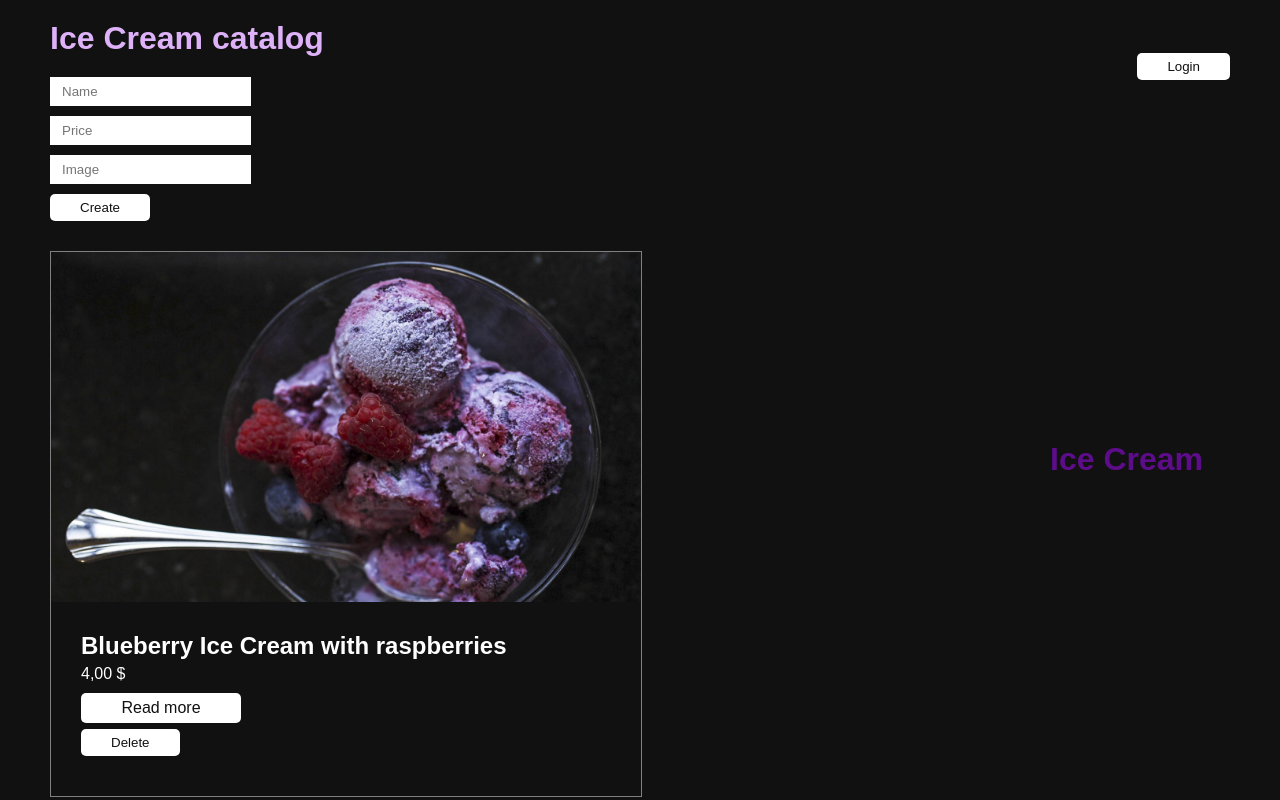
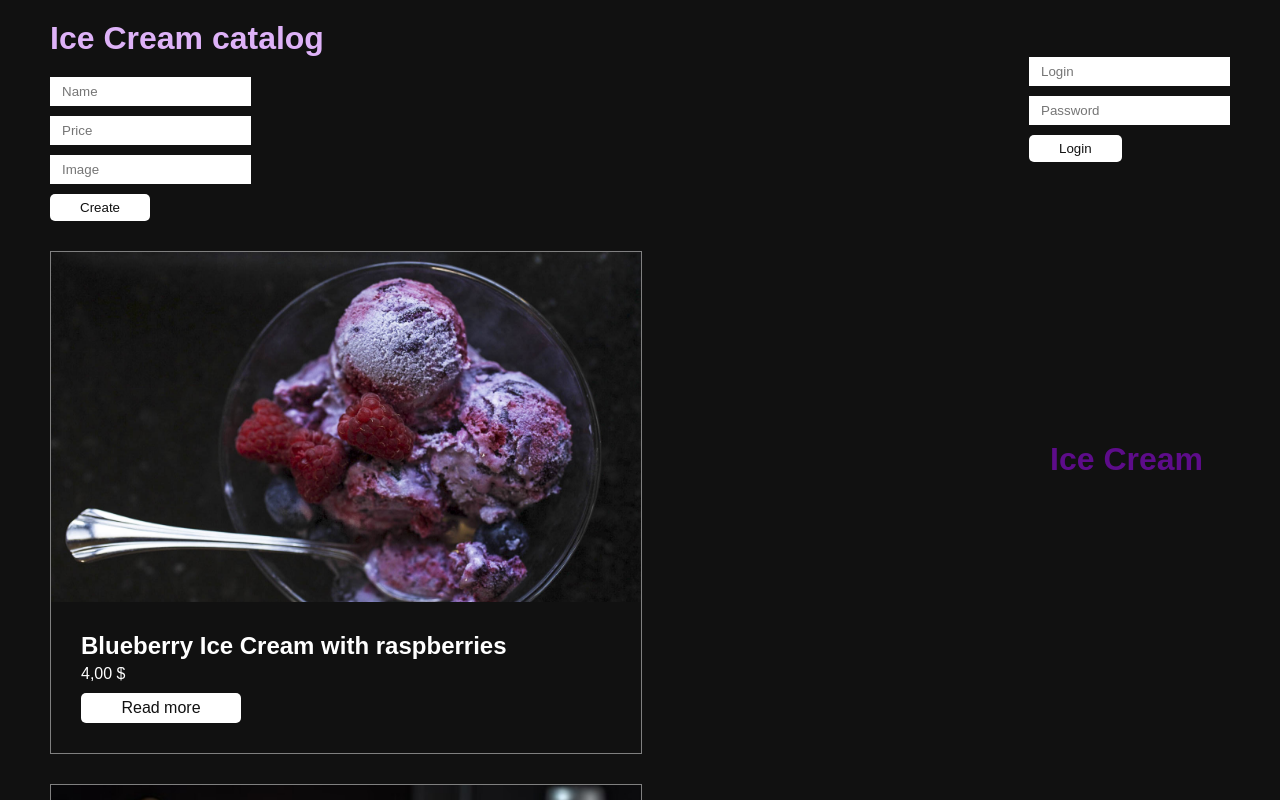
Before and after one commit to irya-lis/catalog, a React (Create React App) app: page / in a window 1280 px wide. Shown: the top 800 px of the page. Built offline with nearby package versions, Linux system fonts and the light colour scheme; data requests are answered from the project's data file; what react-animations would draw is missing.

Commit message:
refactoring

```diff
--- a/db.json
+++ b/db.json
@@ -47,6 +47,12 @@
       "price": "10",
       "image": "https://cdn.tveda.ru/thumbs/f6e/f6eaa62167ba88971fb7dc96e940d4e3/2d13a9c9882bcd5871ff0f56523c372d.jpg",
       "id": 8
+    },
+    {
+      "name": "Cherry Sorbet",
+      "price": "8.95",
+      "image": "https://www.creamish.com.au/wp-content/uploads/2018/02/cherry-sorbet-recipe.jpg",
+      "id": 9
     }
   ]
 }
--- a/src/components/screens/home/create-ice-cream-form/CreateIceCreamForm.tsx
+++ b/src/components/screens/home/create-ice-cream-form/CreateIceCreamForm.tsx
@@ -21,7 +21,7 @@ const CreateIceCreamForm = () => {
                 {...register('name', {required: 'Name is required!'})}
                 placeholder="Name"
             />
-            <ErrorMessage errors={errors?.name?.message}/>
+            <ErrorMessage errors={errors?.name?.message} />
 
             <input
                 {...register('price', {required: 'Price is required!'})}
--- a/src/components/screens/home/iceCream-item/IceCreamItem.tsx
+++ b/src/components/screens/home/iceCream-item/IceCreamItem.tsx
@@ -1,28 +1,37 @@
-import React, {FC, useState} from 'react';
+import React, { FC, useState } from 'react';
 import styles from "../Home.module.css";
-import {Link} from "react-router-dom";
+import { Link } from "react-router-dom";
 import Price from "./Price";
 import ReadMore from "../../../ui/ReadMore";
 import Text from "./Text";
-import {IIceCream} from "../../../../types/iceCream.interface";
-
+import { IIceCream } from "../../../../types/iceCream.interface";
+import {useAuth} from "../../../../hooks/useAuth";
 
 interface IIceCreamItemProps {
     iceCream: IIceCream;
     onDeleteIceCream: (id: number) => Promise<void>;
 }
 
-const IceCreamItem: FC<IIceCreamItemProps> = ({iceCream, onDeleteIceCream}) => {
+const IceCreamItem: FC<IIceCreamItemProps> = ({ iceCream, onDeleteIceCream }) => {
     const [isReadMoreVisible, setIsReadMoreVisible] = useState(false);
-
+    const { user } = useAuth(); // Получаем информацию о пользователе из хука аутентификации
 
     const handleReadMoreClick = () => {
         setIsReadMoreVisible(true);
     };
 
+    const handleDeleteClick = () => {
+        // Проверяем, авторизован ли пользователь
+        if (user) {
+            onDeleteIceCream(iceCream.id);
+        } else {
+            alert('Только авторизованные пользователи могут удалять мороженое.');
+        }
+    };
+
     return (
         <>
-            <Text/>
+            <Text />
             <div key={iceCream.id} className={styles.item}>
                 <div
                     className={styles.image}
@@ -33,19 +42,21 @@ const IceCreamItem: FC<IIceCreamItemProps> = ({iceCream, onDeleteIceCream}) => {
 
                 <div className={styles.info}>
                     <h2>{iceCream.name}</h2>
-                    <Price price={iceCream.price}/>
+                    <Price price={iceCream.price} />
 
                     {!isReadMoreVisible && (
                         <Link className='btn' to={`/iceCream/${iceCream.id}`} onClick={handleReadMoreClick}>
                             Read more
                         </Link>
                     )}
-                    {!isReadMoreVisible && (
-                    <button className='btn' style={{marginBottom: '10px'}}
-                            onClick={() => onDeleteIceCream(iceCream.id)}>Delete
-                    </button>
+
+                    {user && (
+                        <button className='btn' style={{ marginBottom: '10px' }} onClick={handleDeleteClick}>
+                            Delete
+                        </button>
                     )}
-                    {isReadMoreVisible && <ReadMore/>}
+
+                    {isReadMoreVisible && <ReadMore />}
                 </div>
             </div>
         </>
--- a/src/components/ui/Header.module.css
+++ b/src/components/ui/Header.module.css
@@ -6,3 +6,41 @@
 button {
     position: initial;
 }
+
+.form {
+    margin: 10px auto 30px;
+}
+
+.form input {
+    padding: 5px 10px;
+    outline: none;
+    transition: border-color 0.4s ease;
+    border: 2px solid transparent;
+    margin-bottom: 10px;
+    display: block;
+}
+
+.form input:focus {
+    border-color: aqua;
+}
+
+.error {
+    color: darkred;
+}
+
+.login {
+    float: right;
+    margin-top: -30px;
+    position: relative; /* Добавлено для позиционирования ошибки относительно этого блока */
+}
+
+.errorMessageContainer {
+    position: absolute;
+    bottom: -50px; /* Резервируем место для ошибки ниже формы */
+    left: 0;
+    right: 0;
+}
+
+.error {
+    color: darkred;
+}
--- a/src/components/ui/Header.tsx
+++ b/src/components/ui/Header.tsx
@@ -1,20 +1,64 @@
-import React from "react";
+import React, { ChangeEvent, useState } from "react";
 import { useAuth } from "../../hooks/useAuth";
 import styles from './Header.module.css';
 
 const Header = () => {
     const { user, setUser } = useAuth();
+    const [loginData, setLoginData] = useState({ username: '', password: '' });
+    const [errorMessage, setErrorMessage] = useState('');
+
+    const handleLogin = (e: React.FormEvent) => {
+        e.preventDefault();
+
+        if (loginData.username === 'SweetTooth' && loginData.password === 'iryaLis') {
+            setUser({ name: 'SweetTooth' });
+            setErrorMessage('');
+        } else {
+            setErrorMessage('Неверные учетные данные. Попробуйте снова.');
+        }
+    };
+
+    const handleLogout = () => {
+        setUser(null);
+    };
+
+    const handleUsernameChange = (e: ChangeEvent<HTMLInputElement>) => {
+        setLoginData({ ...loginData, username: e.target.value });
+    };
+
+    const handlePasswordChange = (e: ChangeEvent<HTMLInputElement>) => {
+        setLoginData({ ...loginData, password: e.target.value });
+    };
 
     return (
         <div className={styles.login}>
             {user ? (
                 <>
-                    <h4>Welcome, {user.name}!</h4>
-                    <button className='btn' onClick={() => setUser(null)}>Logout</button>
+                    <h4>Добро пожаловать, {user.name}!</h4>
+                    <button className='btn' onClick={handleLogout}>Logout</button>
                 </>
             ) : (
-                <button className='btn' onClick={() => setUser({ name: 'Sweet tooth' })}>Login</button>
+                <>
+                    <form className={styles.form} onSubmit={handleLogin}>
+                        <input
+                            type="text"
+                            placeholder="Login"
+                            value={loginData.username}
+                            onChange={handleUsernameChange}
+                        />
+                        <input
+                            type="password"
+                            placeholder="Password"
+                            value={loginData.password}
+                            onChange={handlePasswordChange}
+                        />
+                        <button type="submit" className='btn'>Login</button>
+                    </form>
+                </>
             )}
+            <div className={styles.errorMessageContainer}>
+                {errorMessage && <p className={styles.error}>{errorMessage}</p>}
+            </div>
         </div>
     );
 }
```
